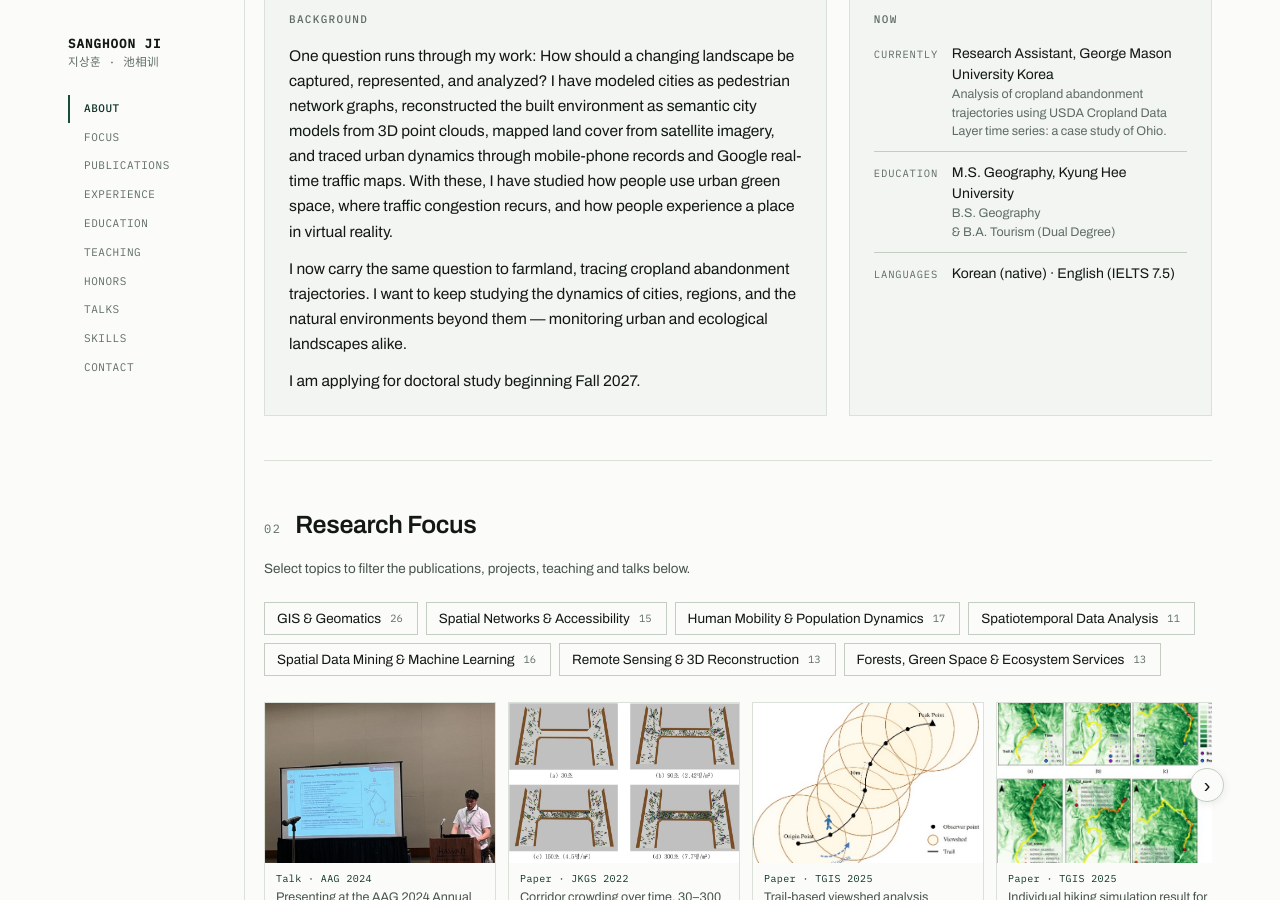
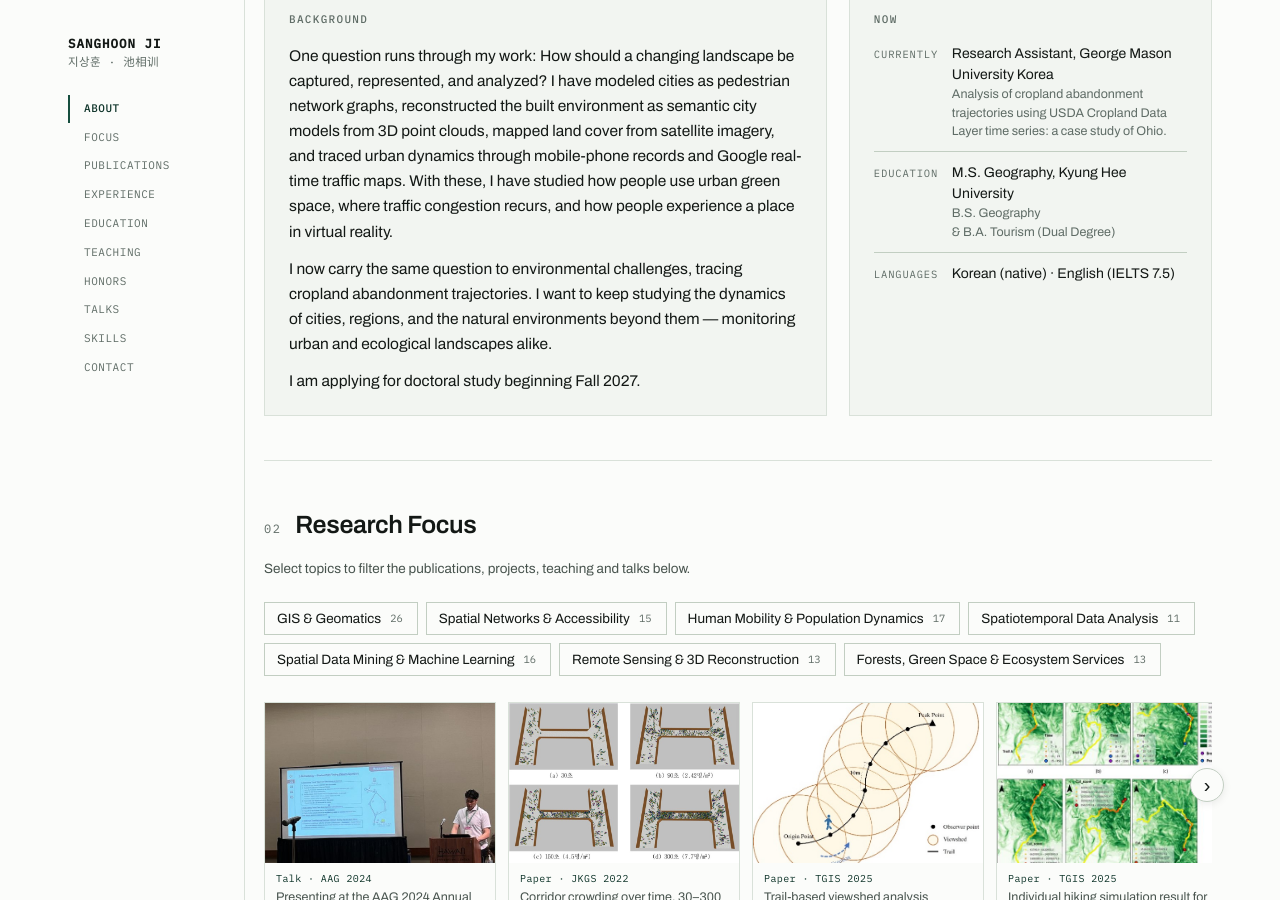
Before and after one commit to JasonJish/JasonJish.github.io, a Jekyll site: the page built from index.html, in a window 1280 px wide and 900 px high, scrolled down 708 px. Built offline with Jekyll 4.4.1, drawn with Linux system fonts in a browser that asks for light colours.

Commit message:
About: "farmland" becomes "environmental challenges"
Co-Authored-By: Claude Fable 5.1 <noreply@anthropic.com>

```diff
--- a/index.html
+++ b/index.html
@@ -47,10 +47,10 @@ about:
     traffic congestion recurs, and how people experience a place in virtual
     reality.
   - >-
-    I now carry the same question to farmland, tracing cropland abandonment
-    trajectories. I want to keep studying the dynamics of cities, regions, and
-    the natural environments beyond them — monitoring urban and ecological
-    landscapes alike.
+    I now carry the same question to environmental challenges, tracing
+    cropland abandonment trajectories. I want to keep studying the dynamics
+    of cities, regions, and the natural environments beyond them — monitoring
+    urban and ecological landscapes alike.
   - I am applying for doctoral study beginning Fall 2027.
 
 currently:
```
